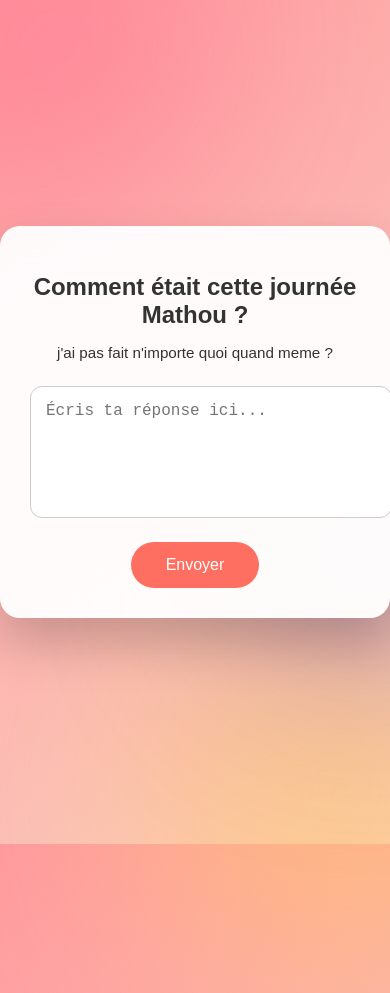
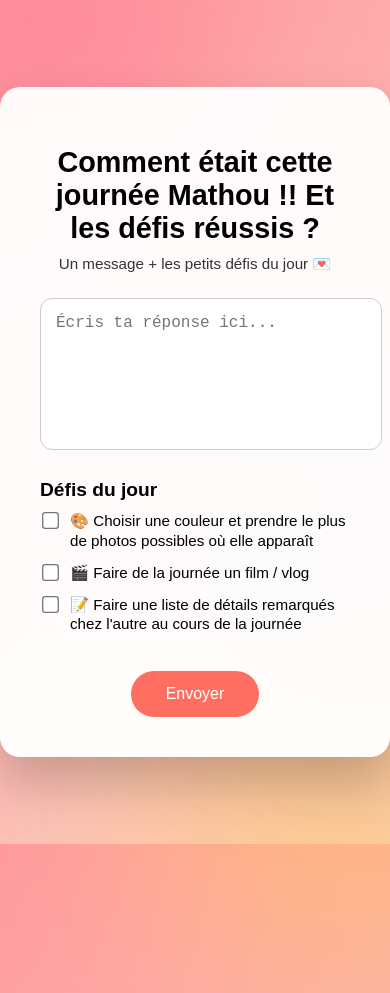
Before and after one commit to devdudimanche69/youyoulemeilleurtoutsimplement, a plain HTML site: page index.html in a window 390 px wide. Shown: the top 993 px of the page. Drawn offline with Linux system fonts and the light colour scheme.

Commit message:
Update index.html

```diff
--- a/index.html
+++ b/index.html
@@ -16,7 +16,6 @@
     overflow: hidden;
   }
 
-  /* Formes floues animées */
   .bg-shape {
     position: absolute;
     border-radius: 50%;
@@ -30,8 +29,8 @@
   .shape3 { width: 250px; height: 250px; background: #845ec2; top: 50%; right: -100px; animation-delay: 6s; }
 
   @keyframes float {
-    from { transform: translateY(0) translateX(0); }
-    to { transform: translateY(-40px) translateX(30px); }
+    from { transform: translate(0,0); }
+    to { transform: translate(30px,-40px); }
   }
 
   .box {
@@ -40,22 +39,15 @@
     padding: 40px;
     border-radius: 20px;
     width: 90%;
-    max-width: 500px;
+    max-width: 520px;
     box-shadow: 0 25px 50px rgba(0,0,0,0.2);
     text-align: center;
     z-index: 1;
-    animation: appear 1s ease;
-  }
-
-  @keyframes appear {
-    from { opacity: 0; transform: translateY(20px); }
-    to { opacity: 1; transform: translateY(0); }
   }
 
   h1 {
-    margin-bottom: 15px;
+    margin-bottom: 10px;
     font-size: 1.8em;
-    color: #333;
   }
 
   .subtitle {
@@ -74,8 +66,35 @@
     resize: none;
   }
 
+  .challenges {
+    margin-top: 25px;
+    text-align: left;
+  }
+
+  .challenges h2 {
+    font-size: 1.2em;
+    margin-bottom: 10px;
+  }
+
+  .challenge {
+    display: flex;
+    align-items: flex-start;
+    margin-bottom: 12px;
+    gap: 10px;
+  }
+
+  .challenge input {
+    transform: scale(1.3);
+    margin-top: 3px;
+  }
+
+  .challenge label {
+    font-size: 0.95em;
+    line-height: 1.3;
+  }
+
   button {
-    margin-top: 20px;
+    margin-top: 25px;
     padding: 14px 35px;
     font-size: 16px;
     border: none;
@@ -83,12 +102,11 @@
     background: #ff6f61;
     color: white;
     cursor: pointer;
-    transition: transform 0.2s ease, box-shadow 0.2s ease;
   }
 
   button:hover {
-    transform: translateY(-3px);
     box-shadow: 0 10px 20px rgba(0,0,0,0.2);
+    transform: translateY(-2px);
   }
 
   .success {
@@ -97,18 +115,6 @@
     font-weight: bold;
     color: #4CAF50;
     font-size: 1.2em;
-    animation: fadeIn 1s ease forwards;
-  }
-
-  @keyframes fadeIn {
-    from { opacity: 0; transform: translateY(10px);}
-    to { opacity: 1; transform: translateY(0);}
-  }
-
-  @media (max-width: 600px) {
-    .box { padding: 30px; }
-    h1 { font-size: 1.5em; }
-    textarea { height: 100px; }
   }
 </style>
 </head>
@@ -119,41 +125,63 @@
 <div class="bg-shape shape3"></div>
 
 <div class="box">
-  <h1>Comment était cette journée Mathou ?</h1>
-  <div class="subtitle">j'ai pas fait n'importe quoi quand meme ?</div>
+  <h1>Comment était cette journée Mathou !! Et les défis réussis ?</h1>
+  <div class="subtitle">Un message + les petits défis du jour 💌</div>
 
   <form id="form" action="https://formspree.io/f/xbdrozov" method="POST">
+
     <textarea name="message" placeholder="Écris ta réponse ici..." required></textarea>
+
+    <div class="challenges">
+      <h2>Défis du jour</h2>
+
+      <div class="challenge">
+        <input type="checkbox" name="defi_couleur">
+        <label>🎨 Choisir une couleur et prendre le plus de photos possibles où elle apparaît</label>
+      </div>
+
+      <div class="challenge">
+        <input type="checkbox" name="defi_vlog">
+        <label>🎬 Faire de la journée un film / vlog</label>
+      </div>
+
+      <div class="challenge">
+        <input type="checkbox" name="defi_details">
+        <label>📝 Faire une liste de détails remarqués chez l'autre au cours de la journée</label>
+      </div>
+    </div>
+
     <input type="hidden" name="date" id="date">
-    <input type="hidden" name="_subject" value="Réponse de Mathou 💌">
+    <input type="hidden" name="_subject" value="Journée + défis de Mathou 💌">
+
     <button type="submit">Envoyer</button>
   </form>
 
-  <div class="success" id="success">Merci pour tout Mathilde 🫶, tu peux lire la lettre maintenant !</div>
+  <div class="success" id="success">Merci pour tout Mathilde 🫶, tu peux lire la lettre maintenant :) </div>
 </div>
 
 <script>
-  // Date automatique
   document.getElementById("date").value = new Date().toLocaleString("fr-FR");
 
   const form = document.getElementById("form");
   const success = document.getElementById("success");
 
   form.addEventListener("submit", function(e){
-    e.preventDefault(); // empêche redirection
+    e.preventDefault();
     const data = new FormData(form);
+
     fetch(form.action, {
       method: "POST",
       body: data,
       headers: { "Accept": "application/json" }
-    }).then(response => {
-      if (response.ok){
+    }).then(res => {
+      if(res.ok){
         form.style.display = "none";
         success.style.display = "block";
       } else {
-        alert("Une erreur est survenue, réessaye.");
+        alert("Erreur lors de l’envoi 😕");
       }
-    }).catch(() => alert("Une erreur est survenue, réessaye."));
+    }).catch(() => alert("Erreur réseau 😕"));
   });
 </script>
 
```
